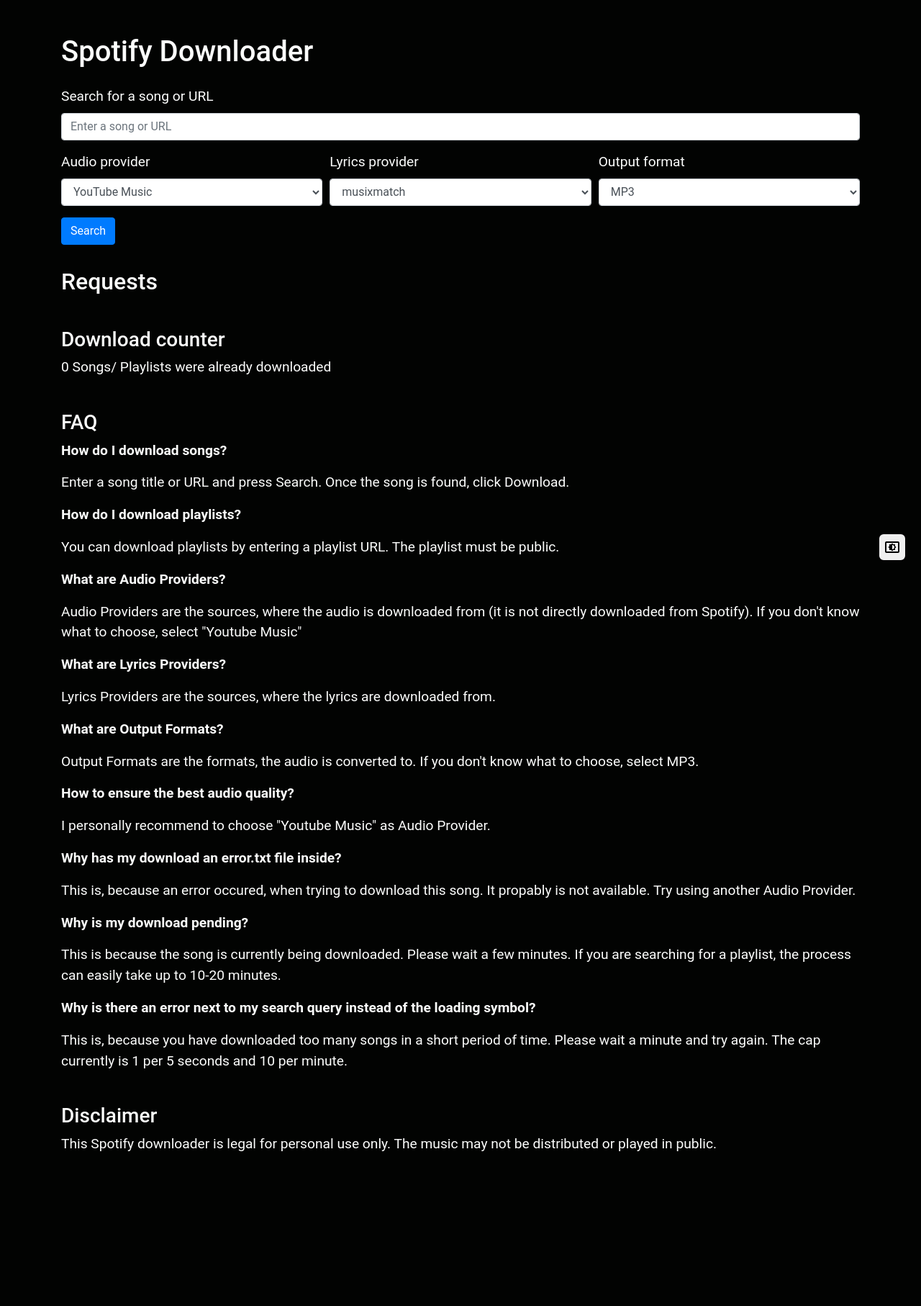
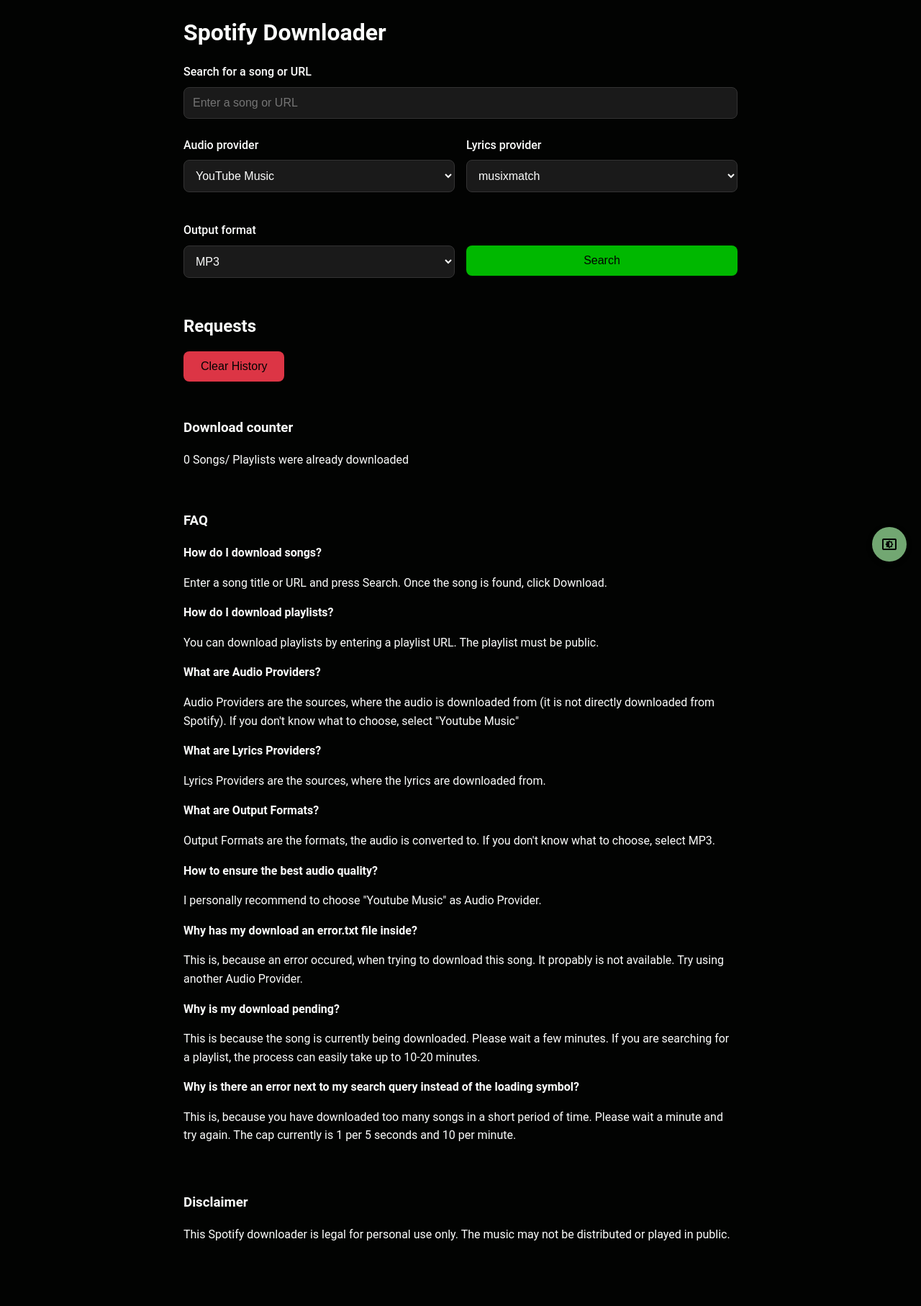
Before and after one commit to 2Friendly4You/SpotifyDownloader, a Flask app: page / in a window 1280 px wide. Shown: the whole page at 72% size. Before the commit the page ends 1599 px from the top, so only its background shows below. Run offline with Flask 3, Linux system fonts and the light colour scheme; parts of the project's set-up code (start-up, migrations or seed data) failed here and were passed over; some libraries are stand-ins or nearby versions.

Commit message:
feat(download-history): Implement download history management
This commit introduces the following changes:

1. Adds functionality to load download history from local storage and update the UI accordingly.
2. Implements a function to save new downloads to local storage.
3. Adds a "Clear History" button to remove all download history from local storage and the UI.
4. Loads the download history when the page is loaded or the socket connection is established.

These changes allow users to view their previous downloads and easily access them, even after refreshing the page or closing the browser. The download history is stored in the browser's local storage, providing a seamless user experience.

```diff
--- a/app.py
+++ b/app.py
@@ -129,15 +129,27 @@ def download_from_youtube(unique_id, url, output_format):
         }, {
             'key': 'FFmpegMetadata',
             'add_metadata': True,
+        }, {
+            'key': 'EmbedThumbnail',  # Add this postprocessor to handle thumbnails
         }],
         'outtmpl': output_template,
         'writethumbnail': True,
         'embedthumbnail': True,
+        'postprocessor_args': [
+            '-write_id3v1', '1',
+            '-id3v2_version', '3',
+        ],
     }
 
     try:
         with yt_dlp.YoutubeDL(ydl_opts) as ydl:
             ydl.download([url])
+
+        # Clean up any leftover thumbnail files
+        for file in os.listdir(download_folder):
+            if file.endswith(('.webp', '.jpg', '.png')):
+                os.remove(os.path.join(download_folder, file))
+
         shutil.make_archive(download_folder, 'zip', download_folder)
         notify_client_download_complete(unique_id, f'https://sddata.codemagie.xyz/music/{unique_id}.zip')
     except Exception as e:
--- a/templates/index.html
+++ b/templates/index.html
@@ -40,9 +40,6 @@
     <script async src="https://pagead2.googlesyndication.com/pagead/js/adsbygoogle.js?client=ca-pub-8210237740497045"
         crossorigin="anonymous"></script>
 
-    <!--Bootstrap-->
-    <link rel="stylesheet" href="https://maxcdn.bootstrapcdn.com/bootstrap/4.5.2/css/bootstrap.min.css">
-
     <script src="//cdn.jsdelivr.net/npm/sweetalert2@11"></script>
     <script src="https://cdnjs.cloudflare.com/ajax/libs/socket.io/4.0.1/socket.io.js"></script>
 
@@ -53,6 +50,8 @@
             --primary: #47ff47;
             --secondary: #d0e2d0;
             --accent: #588d58;
+            --input-bg: #ffffff;
+            --border-color: #e0e0e0;
         }
 
         :root[data-theme="dark"] {
@@ -61,68 +60,197 @@
             --primary: #00b800;
             --secondary: #1d2f1d;
             --accent: #72a772;
+            --input-bg: #1a1a1a;
+            --border-color: #333333;
         }
 
-        /* change default website scrollbar */
-        ::-webkit-scrollbar {
-            width: 8px;
+        * {
+            box-sizing: border-box;
+            margin: 0;
+            padding: 0;
         }
-
-        ::-webkit-scrollbar-track {
-            background: var(--background);
-        }
-
-        ::-webkit-scrollbar-thumb {
-            background: #5f5f5f;
-            border-radius: 10px;
-        }
-
 
         body {
             word-wrap: break-word;
             font-family: 'Roboto', sans-serif;
             color: var(--text);
             background-color: var(--background);
-
-            font-size: larger;
+            font-size: 16px;
+            line-height: 1.6;
+            padding: 20px;
+            margin: 0 auto;
+            min-height: 100vh;
+            display: flex;
+            flex-direction: column;
+            align-items: center;
         }
 
-        /* list little space at the bottom */
-        li {
-            margin-bottom: 5px;
+        .container {
+            width: 100%;
+            max-width: 800px;
+            padding: 0 15px;
+        }
+
+        h1, h2, h3 {
+            margin-bottom: 1rem;
+        }
+
+        .form-group {
+            margin-bottom: 1.5rem;
+        }
+
+        .form-grid {
+            display: grid;
+            grid-template-columns: repeat(auto-fit, minmax(250px, 1fr));
+            gap: 1rem;
+            margin-bottom: 1.5rem;
+        }
+
+        label {
+            display: block;
+            margin-bottom: 0.5rem;
+            font-weight: 500;
+        }
+
+        input, select {
+            width: 100%;
+            padding: 0.75rem;
+            border: 1px solid var(--border-color);
+            border-radius: 8px;
+            background: var(--input-bg);
+            color: var(--text);
+            font-size: 1rem;
+        }
+
+        button {
+            background: var(--primary);
+            color: var(--background);
+            border: none;
+            padding: 0.75rem 1.5rem;
+            border-radius: 8px;
+            font-size: 1rem;
+            cursor: pointer;
+            transition: opacity 0.2s;
+            width: 100%;
+        }
+
+        button:hover {
+            opacity: 0.9;
+        }
+
+        #requests-list {
+            list-style: none;
+            padding: 0;
+        }
+
+        #requests-list li {
+            display: flex;
+            align-items: center;
+            gap: 1rem;
+            padding: 1rem;
+            background: var(--secondary);
+            border-radius: 8px;
+            margin-bottom: 0.5rem;
+        }
+
+        .btn-success {
+            background: var(--accent);
+            color: white;
+            text-decoration: none;
+            padding: 0.5rem 1rem;
+            border-radius: 6px;
+        }
+
+        .spinner-border {
+            width: 20px;
+            height: 20px;
+            border: 2px solid var(--text);
+            border-right-color: transparent;
+            border-radius: 50%;
+            animation: spin 0.8s linear infinite;
+            margin-left: auto;
+            font-size: 0;  /* Hide any text inside spinner */
+        }
+
+        #clear-history {
+            margin-bottom: 1.5rem;
+            background: #dc3545;
+            width: auto;
+            padding: 0.75rem 1.5rem;
+        }
+
+        @keyframes spin {
+            to { transform: rotate(360deg); }
         }
 
         .lightMode {
             position: fixed;
             bottom: 20px;
             right: 20px;
-            border-radius: 20%;
-            border-width: 2px;
-            border-style: solid;
-            /* center */
+            width: 48px;
+            height: 48px;
+            border-radius: 50%;
+            background: var(--accent);
+            color: var(--background);
             display: flex;
+            align-items: center;
             justify-content: center;
-            align-items: center;
-            /* size */
-            width: 40px;
-            height: 40px;
+            cursor: pointer;
+            border: none;
+            box-shadow: 0 2px 8px rgba(0,0,0,0.2);
+        }
 
+        .faq-section {
+            margin-top: 2rem;
+        }
+
+        .faq-section h3 {
+            margin-top: 1.5rem;
+        }
+
+        .faq-section p {
+            margin-bottom: 1rem;
+        }
+
+        @media (max-width: 768px) {
+            body {
+                padding: 10px;
+                font-size: 14px;
+            }
+
+            .container {
+                padding: 0 10px;
+            }
+
+            button {
+                padding: 0.6rem 1.2rem;
+            }
+
+            #requests-list li {
+                flex-direction: column;
+                align-items: flex-start;
+            }
+
+            .btn-success {
+                width: 100%;
+                text-align: center;
+            }
         }
     </style>
 </head>
 
 <body>
-    <div class="container mt-5">
-        <h1 class="mb-4">Spotify Downloader</h1>
+    <div class="container">
+        <h1>Spotify Downloader</h1>
         <form id="search-form">
             <div class="form-group">
                 <label for="search_query">Search for a song or URL</label>
-                <input type="text" class="form-control" id="search_query" placeholder="Enter a song or URL">
+                <input type="text" id="search_query" placeholder="Enter a song or URL">
             </div>
-            <div class="form-row">
-                <div class="form-group col-md-4">
+            <div class="form-grid">
+                <div class="form-group">
                     <label for="audio_format">Audio provider</label>
-                    <select class="form-control" id="audio_format">
+                    <select id="audio_format">
                         <option value="youtube-music">YouTube Music</option>
                         <option value="youtube">YouTube</option>
                         <option value="slider-kz">slider.kz</option>
@@ -131,18 +259,18 @@
                         <option value="piped">Piped</option>
                     </select>
                 </div>
-                <div class="form-group col-md-4">
+                <div class="form-group">
                     <label for="lyrics_format">Lyrics provider</label>
-                    <select class="form-control" id="lyrics_format">
+                    <select id="lyrics_format">
                         <option value="musixmatch">musixmatch</option>
                         <option value="genius">genius</option>
                         <option value="azlyrics">azlyrics</option>
                         <option value="synced">synced</option>
                     </select>
                 </div>
-                <div class="form-group col-md-4">
+                <div class="form-group">
                     <label for="output_format">Output format</label>
-                    <select class="form-control" id="output_format">
+                    <select id="output_format">
                         <option value="mp3">MP3</option>
                         <option value="m4a">M4A</option>
                         <option value="wav">WAV</option>
@@ -151,14 +279,16 @@
                         <option value="opus">OPUS</option>
                     </select>
                 </div>
-                <div class="form-group col-md-4">
-                    <button type="button" class="btn btn-primary" id="download-button">Search</button>
+                <div class="form-group">
+                    <label>&nbsp;</label>
+                    <button type="button" id="download-button">Search</button>
                 </div>
             </div>
         </form>
 
         <div class="mt-3">
             <h2>Requests</h2>
+            <button class="btn btn-danger mb-2" id="clear-history">Clear History</button>
             <ul id="requests-list">
                 <!-- Requests will be added here dynamically -->
             </ul>
@@ -167,7 +297,7 @@
         <h3>Download counter</h3>
         <span><span id="downloadCounter"></span> Songs/ Playlists were already downloaded</p>
             <br>
-            <div>
+            <div class="faq-section">
                 <h3>FAQ</h3>
                 <p><b>How do I download songs?</b></p>
                 <p>Enter a song title or URL and press Search. Once the song is found, click Download.</p>
@@ -209,7 +339,6 @@
         </span>
     </button>
 
-    <script src="https://maxcdn.bootstrapcdn.com/bootstrap/4.5.2/js/bootstrap.min.js"></script>
     <script src="https://code.jquery.com/jquery-3.6.0.min.js"></script>
     <script>
         $(document).ready(function () {
@@ -217,9 +346,40 @@
             const socket = io();
             const pendingDownloads = new Map();
 
+            // Load downloads from local storage
+            const loadDownloadHistory = () => {
+                const downloads = JSON.parse(localStorage.getItem('downloads') || '[]');
+                downloads.forEach(item => {
+                    // Check if file still exists on server
+                    $.ajax({
+                        url: `/status/${item.unique_id}`,
+                        method: 'GET',
+                        success: function(response) {
+                            if (response.status === 'completed') {
+                                updateRequestItem(item.unique_id, item.searchQuery, response.url);
+                            }
+                        }
+                    });
+                });
+            };
+
+            // Save download to local storage
+            const saveDownload = (unique_id, searchQuery, url) => {
+                const downloads = JSON.parse(localStorage.getItem('downloads') || '[]');
+                downloads.push({ unique_id, searchQuery, url });
+                localStorage.setItem('downloads', JSON.stringify(downloads));
+            };
+
+            // Clear download history
+            $("#clear-history").click(function() {
+                localStorage.removeItem('downloads');
+                $("#requests-list").empty();
+            });
+
             // Socket.IO event handlers
             socket.on('connect', function() {
                 console.log('Connected to server');
+                loadDownloadHistory();
             });
 
             socket.on('download_complete', function(data) {
@@ -227,6 +387,7 @@
                 if (pendingDownloads.has(data.unique_id)) {
                     const searchQuery = pendingDownloads.get(data.unique_id);
                     updateRequestItem(data.unique_id, searchQuery, data.url);
+                    saveDownload(data.unique_id, searchQuery, data.url);
                     pendingDownloads.delete(data.unique_id);
                 }
             });
@@ -297,7 +458,7 @@
                         pendingDownloads.set(data.unique_id, searchQuery);
 
                         // Add to UI
-                        const requestItem = `<li id="${data.unique_id}"><span>${searchQuery} (Pending)</span> <div class="spinner-border text-primary" role="status"><span class="sr-only">Loading...</span></div></li>`;
+                        const requestItem = `<li id="${data.unique_id}"><span>${searchQuery} (Pending)</span> <div class="spinner-border" role="status"></div></li>`;
                         $("#requests-list").append(requestItem);
 
                         incrementDownloadCounter();
@@ -318,11 +479,16 @@
 
             // Update the request item in the UI
             const updateRequestItem = (requestId, searchQuery, url) => {
-                const requestElement = $(`#${requestId}`);
-                if (requestElement.length) {
-                    requestElement.find('span').text(`${searchQuery} (Completed)`);
-                    requestElement.find('.spinner-border').remove();
-                    requestElement.append(`<a class="btn btn-success ml-2" href="${url}" target="_blank">Download</a>`);
+                const existingItem = $(`#${requestId}`);
+                if (existingItem.length) {
+                    existingItem.find('span').text(`${searchQuery} (Completed)`);
+                    existingItem.find('.spinner-border').remove();
+                    if (!existingItem.find('.btn-success').length) {
+                        existingItem.append(`<a class="btn btn-success ml-2" href="${url}" target="_blank">Download</a>`);
+                    }
+                } else {
+                    const requestItem = `<li id="${requestId}"><span>${searchQuery} (Completed)</span> <a class="btn btn-success ml-2" href="${url}" target="_blank">Download</a></li>`;
+                    $("#requests-list").append(requestItem);
                 }
             };
 
```
